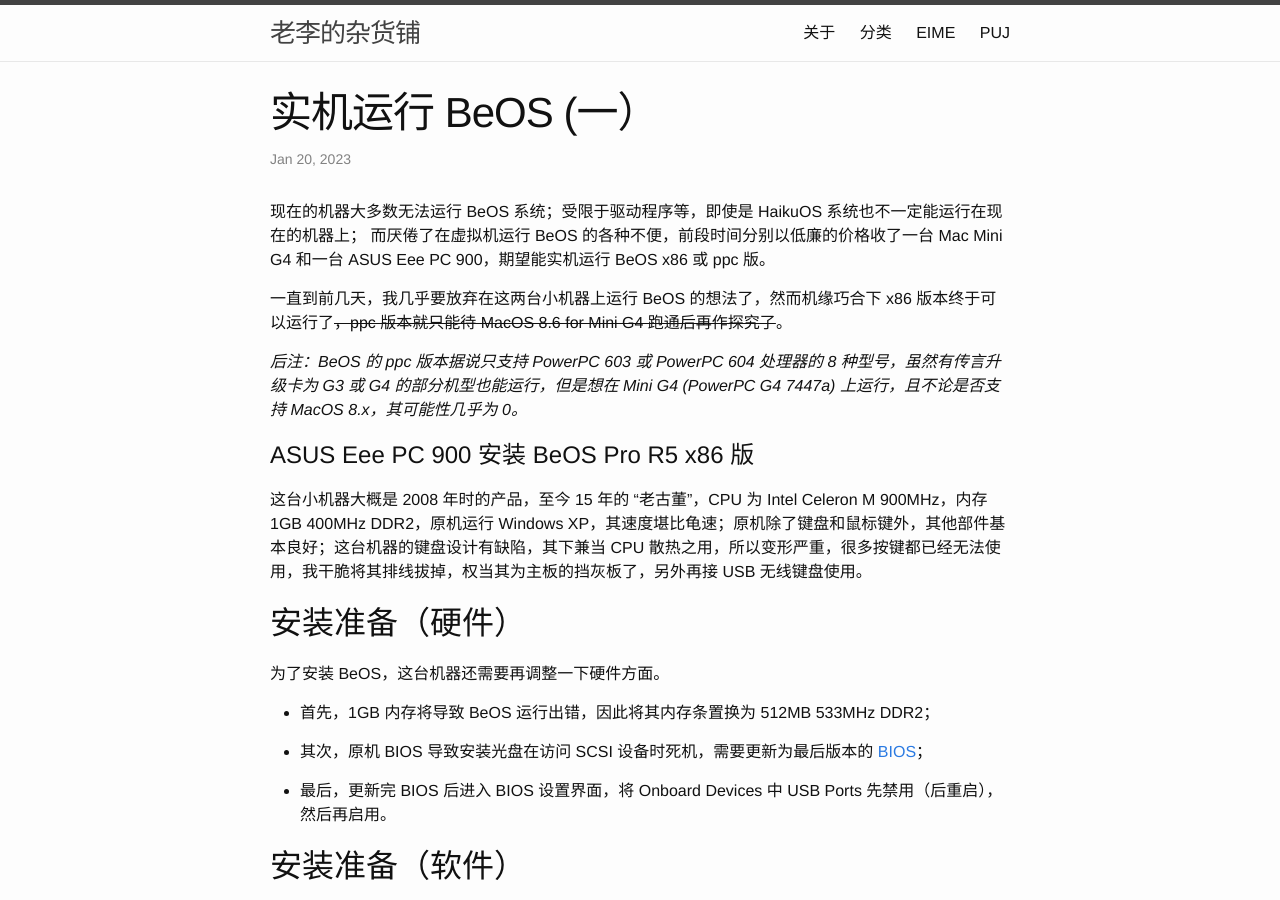
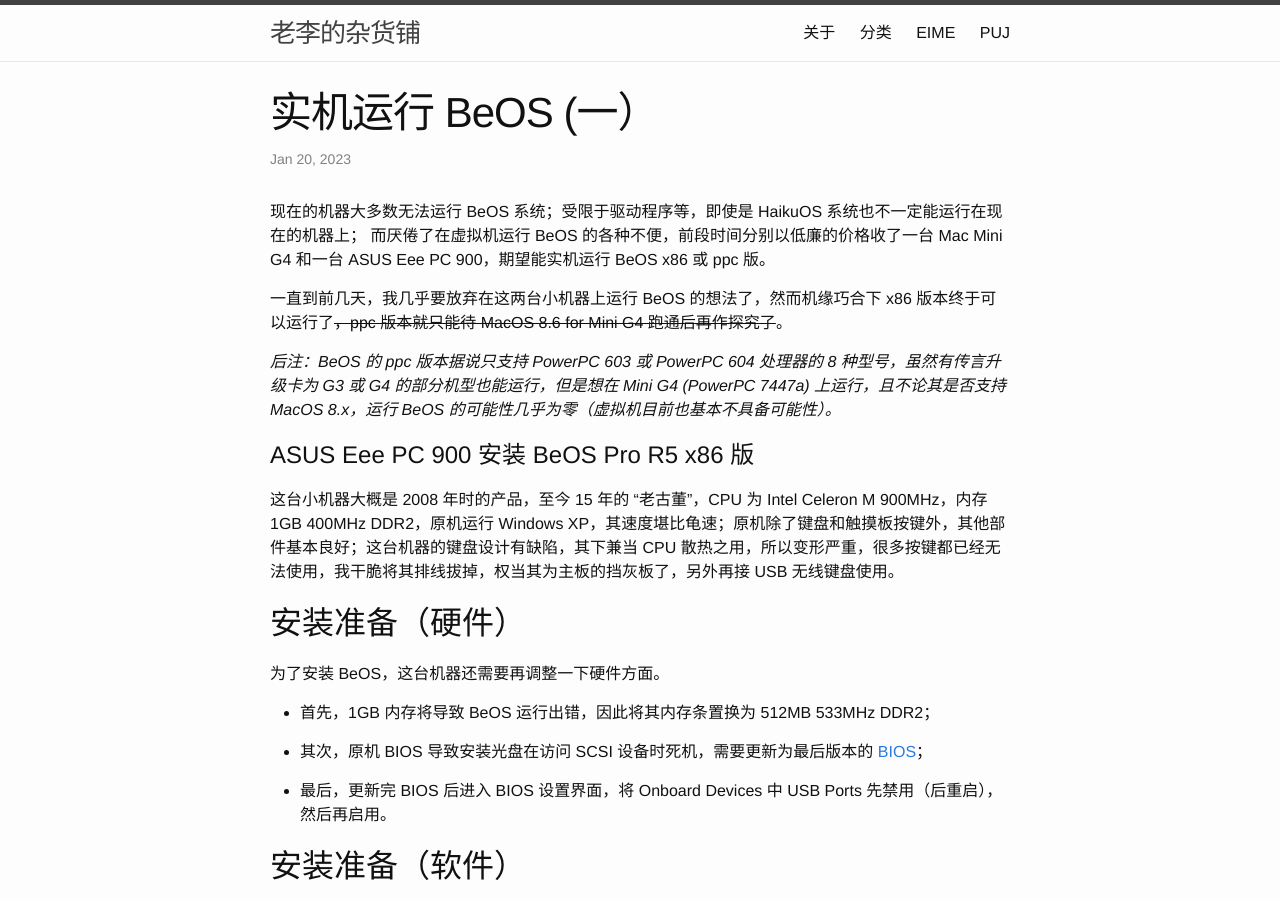
Before and after one commit to DonAnthonyLee/DonAnthonyLee.github.io, a Jekyll site: the page built from docs/_posts/2023-01-20-running-beos.markdown, in a window 1280 px wide and 900 px high. Built offline with Jekyll 4.4.1, drawn with Linux system fonts in a browser that asks for light colours.

Commit message:
update 2023-01-20-running-beos.markdown

```diff
--- a/docs/_posts/2023-01-20-running-beos.markdown
+++ b/docs/_posts/2023-01-20-running-beos.markdown
@@ -10,12 +10,12 @@
 
 一直到前几天，我几乎要放弃在这两台小机器上运行 BeOS 的想法了，然而机缘巧合下 x86 版本终于可以运行了~~，ppc 版本就只能待 MacOS 8.6 for Mini G4 跑通后再作探究了~~。
 
-*后注：BeOS 的 ppc 版本据说只支持 PowerPC 603 或 PowerPC 604 处理器的 8 种型号，虽然有传言升级卡为 G3 或 G4 的部分机型也能运行，但是想在 Mini G4 (PowerPC G4 7447a) 上运行，且不论是否支持 MacOS 8.x，其可能性几乎为 0。*
+*后注：BeOS 的 ppc 版本据说只支持 PowerPC 603 或 PowerPC 604 处理器的 8 种型号，虽然有传言升级卡为 G3 或 G4 的部分机型也能运行，但是想在 Mini G4 (PowerPC 7447a) 上运行，且不论其是否支持 MacOS 8.x，运行 BeOS 的可能性几乎为零（虚拟机目前也基本不具备可能性）。*
 
 
 # ASUS Eee PC 900 安装 BeOS Pro R5 x86 版
 
-这台小机器大概是 2008 年时的产品，至今 15 年的 “老古董”，CPU 为 Intel Celeron M 900MHz，内存 1GB 400MHz DDR2，原机运行 Windows XP，其速度堪比龟速；原机除了键盘和鼠标键外，其他部件基本良好；这台机器的键盘设计有缺陷，其下兼当 CPU 散热之用，所以变形严重，很多按键都已经无法使用，我干脆将其排线拔掉，权当其为主板的挡灰板了，另外再接 USB 无线键盘使用。
+这台小机器大概是 2008 年时的产品，至今 15 年的 “老古董”，CPU 为 Intel Celeron M 900MHz，内存 1GB 400MHz DDR2，原机运行 Windows XP，其速度堪比龟速；原机除了键盘和触摸板按键外，其他部件基本良好；这台机器的键盘设计有缺陷，其下兼当 CPU 散热之用，所以变形严重，很多按键都已经无法使用，我干脆将其排线拔掉，权当其为主板的挡灰板了，另外再接 USB 无线键盘使用。
 
 
 ## 安装准备（硬件）
```
